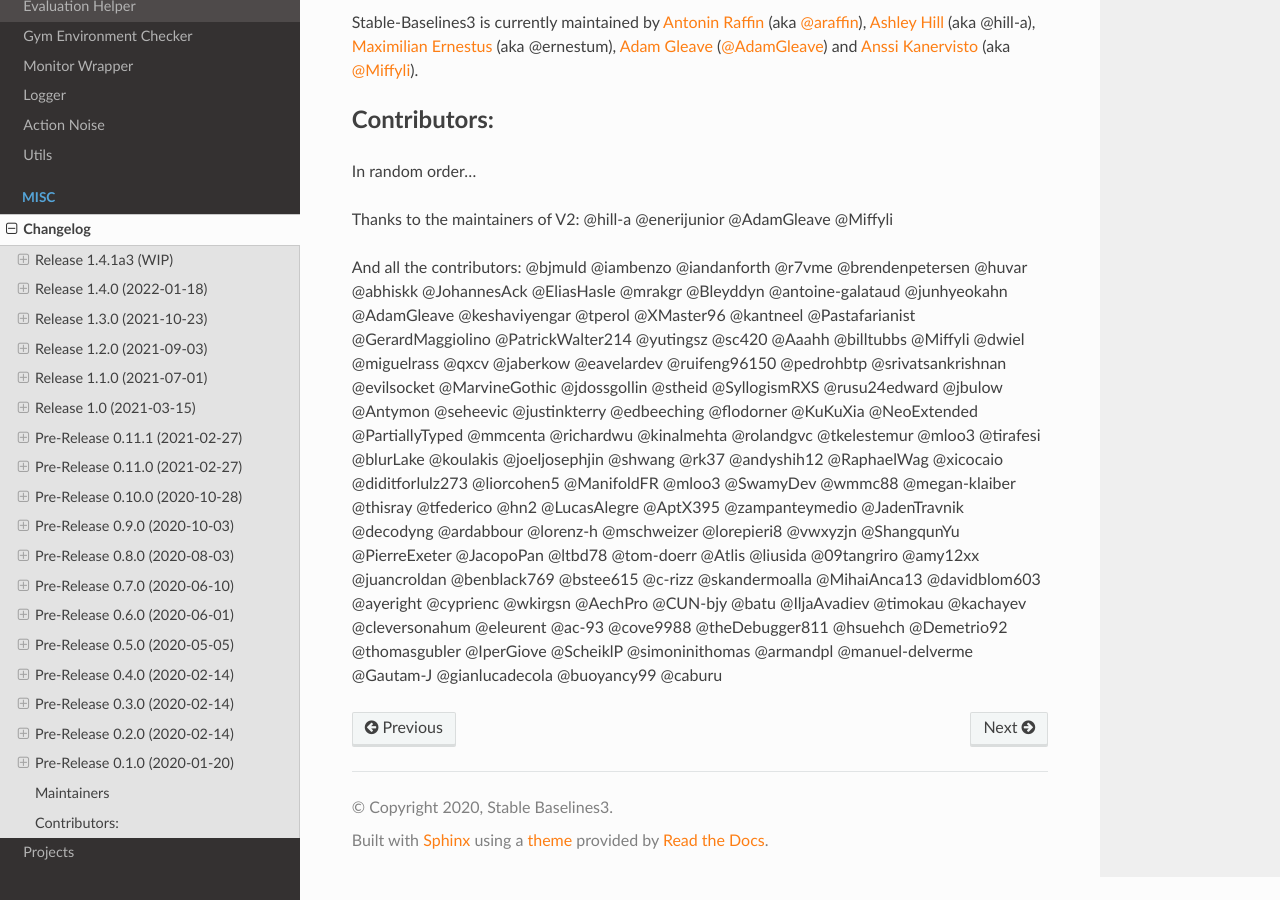
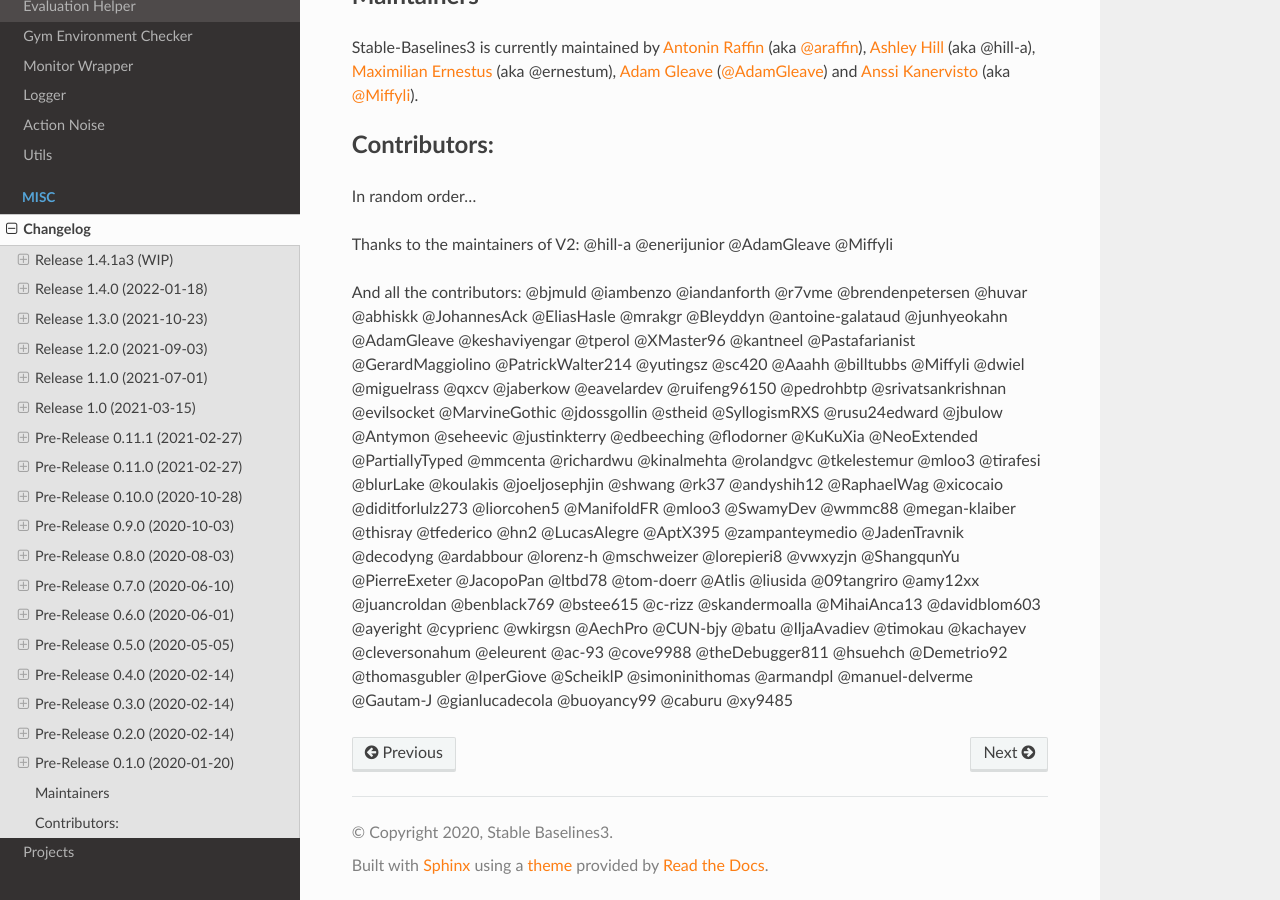
Before and after one commit to DLR-RM/stable-baselines3, a Sphinx documentation site: the page built from docs/misc/changelog.rst, in a window 1280 px wide and 900 px high, scrolled down 21756 px. Built offline with Sphinx 7.4.7 and the Read the Docs theme 2.0.0, drawn with Linux system fonts in a browser that asks for light colours; the version number could not be read and is left out; some of the changed text lies outside the part shown.

Commit message:
Update tensorboard.rst in SummaryWriterCallback (#822)
* Update tensorboard.rst

* update changelog.rst

* update changelog.rst, add username

```diff
--- a/docs/guide/tensorboard.rst
+++ b/docs/guide/tensorboard.rst
@@ -265,7 +265,7 @@
         def _on_training_start(self):
             self._log_freq = 1000  # log every 1000 calls
 
-            output_formats = self.logger.Logger.CURRENT.output_formats
+            output_formats = self.logger.output_formats
             # Save reference to tensorboard formatter object
             # note: the failure case (not formatter found) is not handled here, should be done with try/except.
             self.tb_formatter = next(formatter for formatter in output_formats if isinstance(formatter, TensorBoardOutputFormat))
--- a/docs/misc/changelog.rst
+++ b/docs/misc/changelog.rst
@@ -48,6 +48,7 @@
 - Fix indentation 2 spaces to 4 spaces in custom env documentation example (@Gautam-J)
 - Update MlpExtractor docstring (@gianlucadecola)
 - Added explanation of the logger output
+- Update ``Directly Accessing The Summary Writer`` in tensorboard integration (@xy9485)
 
 Release 1.4.0 (2022-01-18)
 ---------------------------
@@ -926,4 +927,4 @@
 @benblack769 @bstee615 @c-rizz @skandermoalla @MihaiAnca13 @davidblom603 @ayeright @cyprienc
 @wkirgsn @AechPro @CUN-bjy @batu @IljaAvadiev @timokau @kachayev @cleversonahum
 @eleurent @ac-93 @cove9988 @theDebugger811 @hsuehch @Demetrio92 @thomasgubler @IperGiove @ScheiklP
-@simoninithomas @armandpl @manuel-delverme @Gautam-J @gianlucadecola @buoyancy99 @caburu
+@simoninithomas @armandpl @manuel-delverme @Gautam-J @gianlucadecola @buoyancy99 @caburu @xy9485
```
